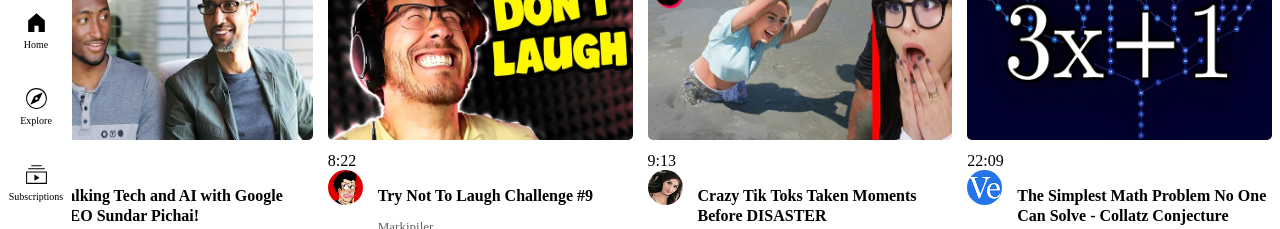
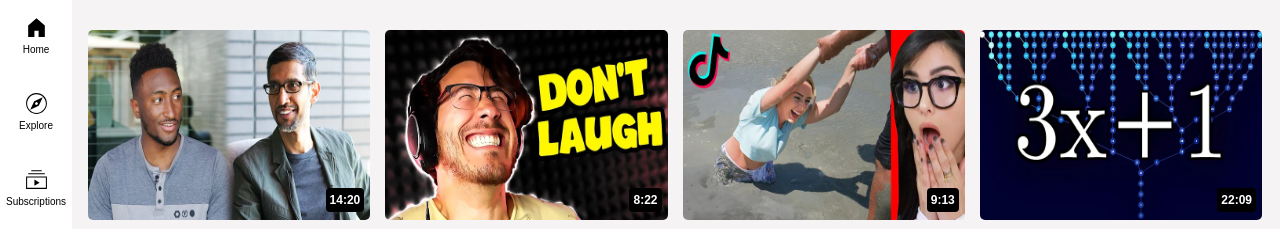
Before and after one commit to satishP322/Youtube-Home-Page-Clone, a plain HTML site: page index.html in a window 1280 px wide. Shown: the part 58-287 px from the top of the page. Drawn offline with Linux system fonts and the light colour scheme.

Commit message:
Applied general styles to Homepage

```diff
--- a/index.html
+++ b/index.html
@@ -5,6 +5,7 @@
     <link rel="stylesheet" href="styles/grid.css">
     <link rel="stylesheet" href="styles/header.css">
     <link rel="stylesheet" href="styles/sidebar.css">
+    <link rel="stylesheet" href="styles/general.css">
   </head>
   <body>
     <div class="header">
--- /dev/null
+++ b/styles/general.css
@@ -0,0 +1,31 @@
+p {
+  font-family: Arial;
+  font-size: 16px;
+  margin-top: 0;
+  margin-bottom: 0;
+}
+body {
+  height: 2000px;
+  padding-top: 80px;
+  padding-left: 80px;
+  padding-right: 10px;
+  background-color: rgba(242, 239, 239, 0.7);
+}
+.thumbnail-box {
+  position: relative;
+  z-index: 0;
+  cursor: pointer;
+}
+
+.time {
+  position: absolute;
+  background-color: black;
+  color: white;
+  right: 6px;
+  bottom: 20px;
+  font-family: Arial;
+  font-size: 12px;
+  font-weight: 700;
+  padding: 5px 4px 5px 4px;
+  border-radius: 4px;
+}
```
